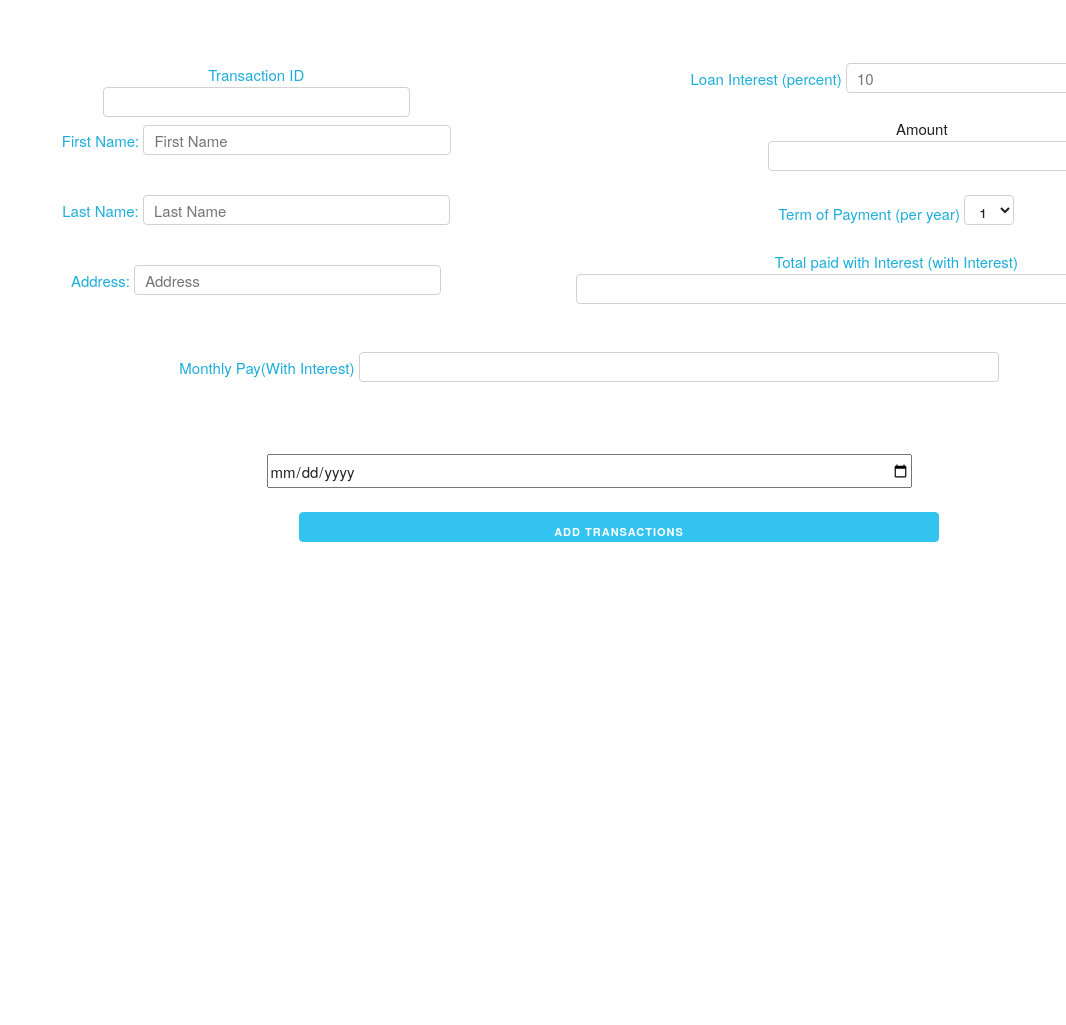
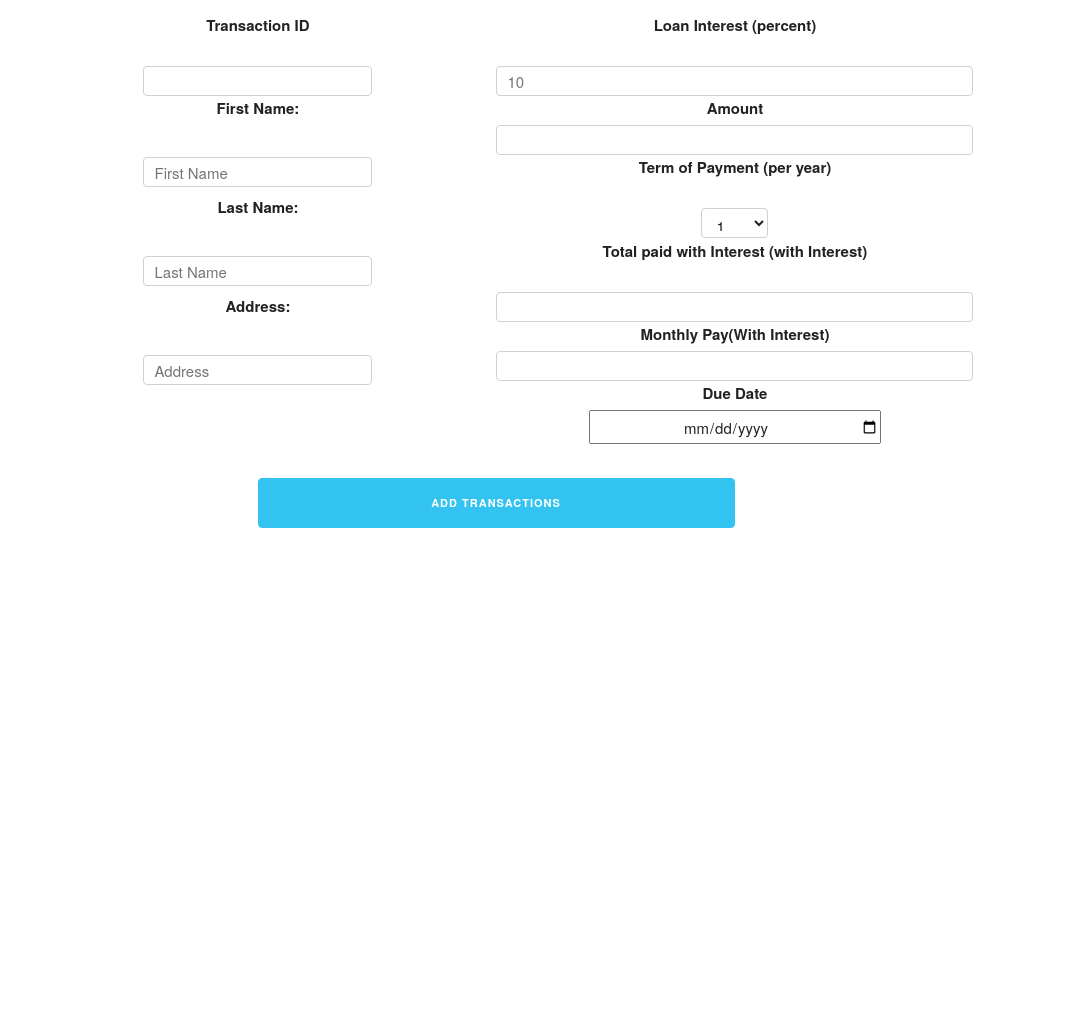
Before and after one commit to xxkuro1/genericlending, a PHP site: page /html/addloan.html in a window 1280 px wide. Shown: the whole page, without its empty margins (214-1280 px from the left). Before the commit the page ends 542 px from the top, so only its background shows below. Run offline with PHP 8.4, Linux system fonts and the light colour scheme; some libraries are stand-ins or nearby versions.

Commit message:
better front

```diff
--- a/css/style.css
+++ b/css/style.css
@@ -60,10 +60,12 @@
 	.btnAdd {
 
 		position:relative;
-		left:0px;
-		top:0px;
+		left:-10px !important;
+		top:10px;
 		border-radius: 12px;
 		font-size: 13px;
+		height: 50px !important;
+
 		font-weight: bold;
 
 
@@ -230,9 +232,6 @@
 
 
 	.contact{
-
-
-
 		background-color:#9900ff;
 		width:100%;
 		height:200px;
@@ -240,14 +239,11 @@
 		z-index:0;
 		right:-0px;
 		top:99px;
-		 padding-top: 50px;
-		  padding-right: 30px;
-		  padding-bottom: 50px;
-		  padding-left: 80px;
-		   border: 3px solid white;
-
-
-
+		padding-top: 50px;
+		padding-right: 30px;
+		padding-bottom: 50px;
+		padding-left: 80px;
+		border: 3px solid white;
 	}
 
 
@@ -263,14 +259,15 @@
 
 		.payment{
 
-			width:50px;
+			width:67px;
 			height:30px;
 		}
 
 			.date{
-
-			width:90%;
-			height:50px;
+			width:30% !important;
+			height:30px !important;
+			right: 100px !important;
+			text-align: center;
 		}
 
 
--- a/html/addloan.html
+++ b/html/addloan.html
@@ -16,27 +16,25 @@
 
 	<body>
 		<form>
-		<div class ="loan row" align="center">
+		<div class ="loan row container" align="center">
 
 
 					<div class="six columns">
-					<a>Transaction ID </a><br>
+					<label>Transaction ID </label><br>
 					<input type="number" id="tid" class="inputfield u-full-width" value="Amount" ><br>
-					<a>First Name: </a>
-					<input type="text" id="fname" class="inputfield u-full-width" placeholder="First Name"><br><br>
-					<a>Last Name: </a>
-					<input type="text" id="lname"  class="inputfield u-full-width" placeholder="Last Name"><br><br>
-					<a>Address: </a>
+					<label>First Name: </label><br>
+					<input type="text" id="fname" class="inputfield u-full-width" placeholder="First Name"><br>
+					<label>Last Name: </label><br>
+					<input type="text" id="lname"  class="inputfield u-full-width" placeholder="Last Name"><br>
+					<label>Address: </label><br>
 					<input type="text" id="address" class="inputfield u-full-width" placeholder="Address"><br><br>
 					</div>
-					<div class="six columns">
-					<a>Loan Interest (percent) </a>
-					<input type="number" id="loaninterest"  class="inputfield u-full-width" placeholder="10" ><br><br>
-					Amount <br>
-					<input type="number" id="amount" class="inputfield u-full-width" value="Amount" ><br><br>
-					</div>
+					<label>Loan Interest (percent) </label><br>
+					<input type="number" id="loaninterest"  class="inputfield u-full-width" placeholder="10" >
+					<label>Amount</label>
+					<input type="number" id="amount" class="inputfield u-full-width" value="Amount" >
 
-					<a>Term of Payment (per year) </a>
+					<label>Term of Payment (per year) </label><br>
 					 <select id="termofpayment"  class="payment browser-default inputfield">
 					    <option value=1>1</option>
 					    <option value=2>2</option>
@@ -48,21 +46,16 @@
 					    <option value=8>8</option>
 					    <option value=9>9</option>
 					    <option value=10>10</option>
-					  </select> <br><br>
+					  </select><br>
 
-					  <a>Total paid with Interest (with Interest)</a>
-					  <input type="number" id="totalpaid" class="inputfield"><br><br>
-					  <br>
-					   <a>Monthly Pay(With Interest)</a>
-					  <input type="number" id="monthlypaid" class="inputfield"><br><br>
+					  <label>Total paid with Interest (with Interest)</label><br>
+					  <input type="number" id="totalpaid" class="inputfield"><br>
 
-
-					  <a></a> <br><br>
+					   <label>Monthly Pay(With Interest)</label>
+					  <input type="number" id="monthlypaid" class="inputfield">
+					  <label>Due Date</label>
 					  <input type="date" id="duedate" class="date" class="inputfield"><br><br>
-
-					  <input type="button"  class="button button-primary btnAdd" onclick="insertData('insert')" id="btnAdd"  value="Add Transactions" style="width:190px;">
-
-
+				 <input type="button"  class="button button-primary btnAdd" onclick="insertData('insert')" id="btnAdd"  value="Add Transactions">
 			</div>
 		</form>
 
```
